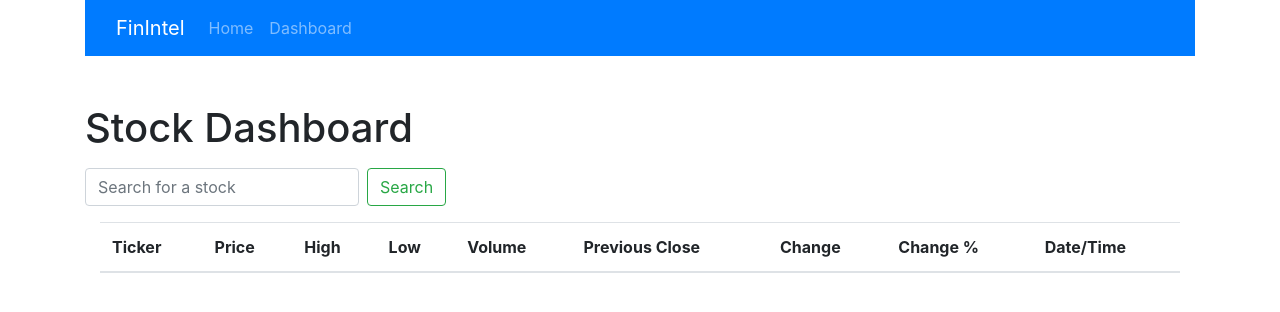
After one commit to vishan01/FinIntel, a Flask app: template stocks/templates/index.html in a window 1280 px wide. The commit adds this page. Shown: the top 312 px of the page. Run offline with Flask 3, Linux system fonts and the light colour scheme; the template is opened without the code that fills it, so the values that code supplies are empty; some libraries are stand-ins or nearby versions.

Commit message:
final draft

```diff
--- a/requirements.txt
+++ b/requirements.txt
@@ -15,3 +15,4 @@ python-jose==3.3.0
 Flask-Migrate==4.0.5
 Markdown==3.7
 yfinance
+matplotlib
--- /dev/null
+++ b/stocks/templates/index.html
@@ -0,0 +1,120 @@
+<!DOCTYPE html>
+<html lang="en">
+<head>
+    <meta charset="UTF-8">
+    <meta name="viewport" content="width=device-width, initial-scale=1.0">
+    <title>Stock Dashboard</title>
+    <link rel="stylesheet" href="https://stackpath.bootstrapcdn.com/bootstrap/4.5.2/css/bootstrap.min.css">
+</head>
+<body>
+    <div class="container">
+        <nav class="navbar navbar-expand-lg navbar-dark bg-primary">
+            <div class="container">
+                <a class="navbar-brand" href="/">FinIntel</a>
+                <button class="navbar-toggler" type="button" data-bs-toggle="collapse" data-bs-target="#navbarNav">
+                    <span class="navbar-toggler-icon"></span>
+                </button>
+                <div class="collapse navbar-collapse" id="navbarNav">
+                    <ul class="navbar-nav">
+                        <li class="nav-item">
+                            <a class="nav-link" href="/">Home</a>
+                        </li>
+                        <li class="nav-item">
+                            <a class="nav-link" href="/my-watchlist">Dashboard</a>
+                        </li>
+                    </ul>
+                </div>
+            </div>
+        </nav>
+        <h1 class="mt-5">Stock Dashboard</h1>
+
+        <!-- Search Bar -->
+        <div class="search-bar mt-3">
+            <form id="searchForm" class="form-inline">
+                <input class="form-control mr-sm-2" type="search" placeholder="Search for a stock" aria-label="Search" id="searchInput">
+                <button class="btn btn-outline-success my-2 my-sm-0" type="submit">Search</button>
+            </form>
+        </div>
+
+        <!-- Search Results -->
+        <div id="searchResults" class="mt-3"></div>
+
+
+    <div class="container">
+
+        <table class="table table-striped mt-3">
+            <thead>
+                <tr>
+                    <th>Ticker</th>
+                    <th>Price</th>
+                    <th>High</th>
+                    <th>Low</th>
+                    <th>Volume</th>
+                    <th>Previous Close</th>
+                    <th>Change</th>
+                    <th>Change %</th>
+                    <th>Date/Time</th>
+                </tr>
+            </thead>
+            <tbody>
+                {% for stock in stocks %}
+                    <tr>
+                        <td>{{ stock.ticker }}</td>
+                        <td>{{ stock.price }}</td>
+                        <td>{{ stock.high }}</td>
+                        <td>{{ stock.low }}</td>
+                        <td>{{ stock.volume }}</td>
+                        <td>{{ stock.previous_close }}</td>
+                        <td>{{ stock.change }}</td>
+                        <td>{{ stock.change_percent }}%</td>
+                        <td>{{ stock.date_time }}</td>
+                    </tr>
+                {% endfor %}
+            </tbody>
+        </table>
+    </div>
+
+    <script>
+        document.getElementById('searchForm').addEventListener('submit', function(event) {
+            event.preventDefault();
+            const ticker = document.getElementById('searchInput').value;
+            fetch(`/stock/${ticker}`)
+                .then(response => response.json())
+                .then(data => {
+                    const searchResults = document.getElementById('searchResults');
+                    searchResults.innerHTML = `
+                        <table class="table table-striped">
+                            <thead>
+                                <tr>
+                                    <th>Ticker</th>
+                                    <th>Price</th>
+                                    <th>High</th>
+                                    <th>Low</th>
+                                    <th>Volume</th>
+                                    <th>Previous Close</th>
+                                    <th>Change</th>
+                                    <th>Change %</th>
+                                    <th>Date/Time</th>
+                                </tr>
+                            </thead>
+                            <tbody>
+                                <tr>
+                                    <td>${data.ticker}</td>
+                                    <td>${data.price}</td>
+                                    <td>${data.high}</td>
+                                    <td>${data.low}</td>
+                                    <td>${data.volume}</td>
+                                    <td>${data.previous_close}</td>
+                                    <td>${data.change}</td>
+                                    <td>${data.change_percent}%</td>
+                                    <td>${data.date_time}</td>
+                                </tr>
+                            </tbody>
+                        </table>
+                    `;
+                })
+                .catch(error => console.error('Error fetching stock data:', error));
+        });
+    </script>
+</body>
+</html>
```
Also changed, not shown: stocks/app.py (+23 -8 lines), stocks/templates/dashboard.html (+32 -1 lines), stocks/utils.py (+86 -9 lines).
